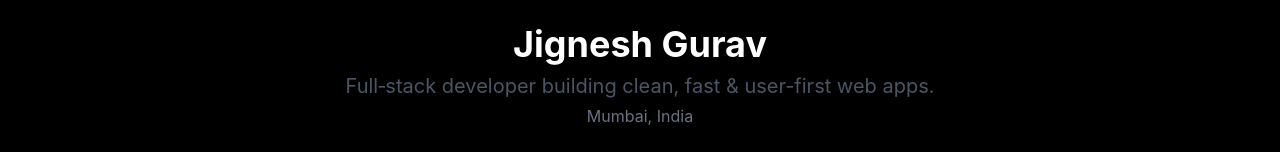
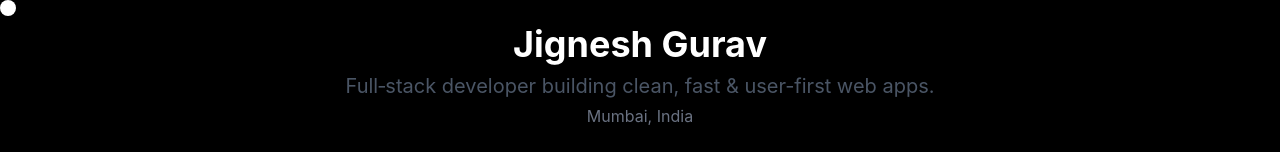
Before and after one commit to jignesh1001/portfolio, a React (Vite) app: page / in a window 1280 px wide. Shown: the top 152 px of the page. Built offline with nearby package versions, Linux system fonts and the light colour scheme.

Commit message:
added cursor

```diff
--- a/src/App.jsx
+++ b/src/App.jsx
@@ -7,9 +7,12 @@ import Experience from './components/Experience';
 import Footer from './components/Footer';
 import Skills from './components/Skills';
 import Projects from './components/Projects';
+import CursorDot from "./components/CursorDot";
 
 function App() {
   return (
+    <div className="relative">
+    <CursorDot />
     <Layout>
       <Hero />
       <About />
@@ -18,6 +21,8 @@ function App() {
       <Experience />
       <Footer />
     </Layout>
+
+    </div>
   );
 }
 
--- /dev/null
+++ b/src/components/CursorDot.jsx
@@ -0,0 +1,31 @@
+import { useEffect, useState } from "react";
+import { motion, useMotionValue, useSpring } from "framer-motion";
+
+export default function CursorDot() {
+  const mouseX = useMotionValue(0);
+  const mouseY = useMotionValue(0);
+
+  // Smooth spring animation
+  const springX = useSpring(mouseX, { stiffness: 100, damping: 20 });
+  const springY = useSpring(mouseY, { stiffness: 100, damping: 20 });
+
+  useEffect(() => {
+    const moveCursor = (e) => {
+      mouseX.set(e.clientX);
+      mouseY.set(e.clientY);
+    };
+
+    window.addEventListener("mousemove", moveCursor);
+    return () => window.removeEventListener("mousemove", moveCursor);
+  }, [mouseX, mouseY]);
+
+  return (
+    <motion.div
+      className="fixed top-0 left-0 w-4 h-4 rounded-full bg-white pointer-events-none z-[9999] mix-blend-difference"
+      style={{
+        translateX: springX,
+        translateY: springY,
+      }}
+    />
+  );
+}
```
